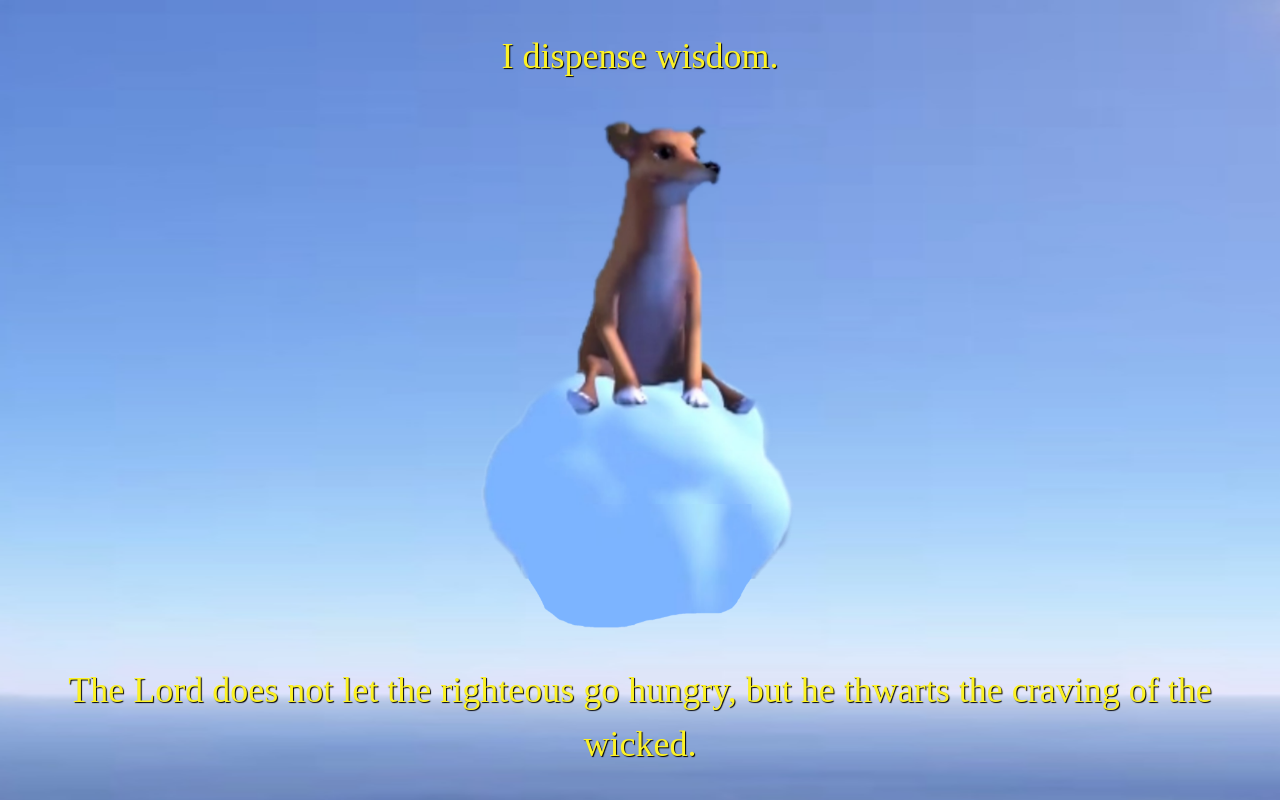
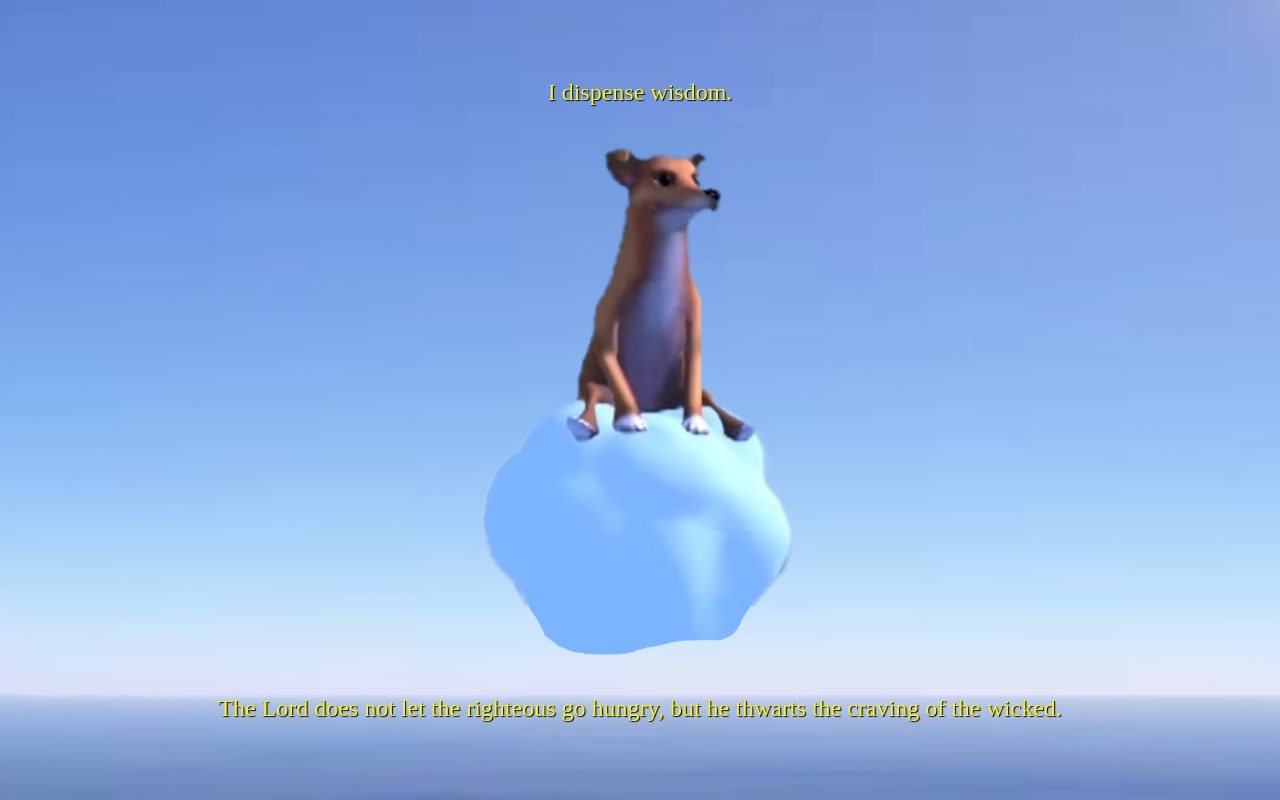
Before and after one commit to lewibs/wisdomDog, a plain HTML site: page index.html in a window 1280 px wide. Drawn offline with nearby package versions, Linux system fonts and the light colour scheme.

Commit message:
Update index.html

```diff
--- a/index.html
+++ b/index.html
@@ -35,9 +35,9 @@
 
 	<body>
 			<center class="vert" style="padding:1%">
-				<h1 class="font">I dispense wisdom.</h1>
+				<h3 class="font">I dispense wisdom.</h3>
 				<img src="wisdomDog.png" class="w3-image" style="height:70%">
-				<h1 class="font" id="wisdom">This is my wisdom:</h1>
+				<h3 class="font" id="wisdom">This is my wisdom:</h3>
 			</center>
 	</body>
 
```
